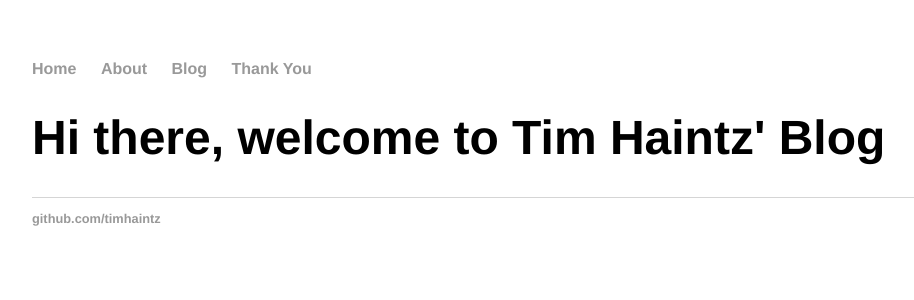
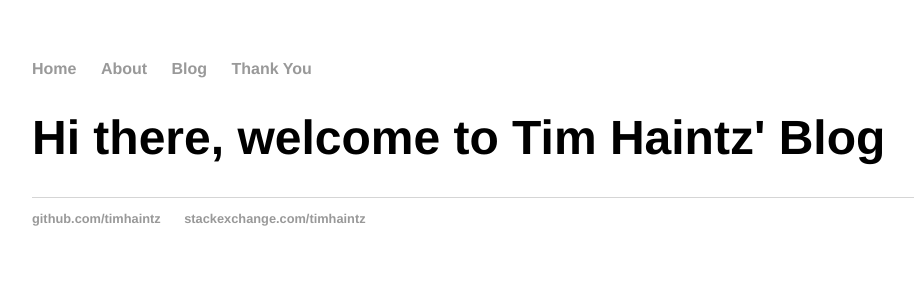
Before and after one commit to timhaintz/timhaintz.github.io, a Jekyll site: the page built from index.html, in a window 1280 px wide. Shown: the top 300 px of the page, without its empty margins (160-1074 px from the left). Built offline with Jekyll 4.4.1, drawn with Linux system fonts in a browser that asks for light colours.

Commit message:
Updated footer to include TechNet and StackExchange

```diff
--- a/_layouts/default.html
+++ b/_layouts/default.html
@@ -22,6 +22,8 @@
 		<footer>
     		<ul>
         		<li><a href="https://github.com/timhaintz">github.com/timhaintz</a></li>
+			<li><a href="https://social.technet.microsoft.com/profile/tim%20haintz/>social.technet.microsoft.com/timhaintz</a></li>
+			<li><a href="https://stackexchange.com/users/9500988/tim-haintz?tab=accounts>stackexchange.com/timhaintz</a></li>
 			</ul>
 		</footer>
 	</body>
```
